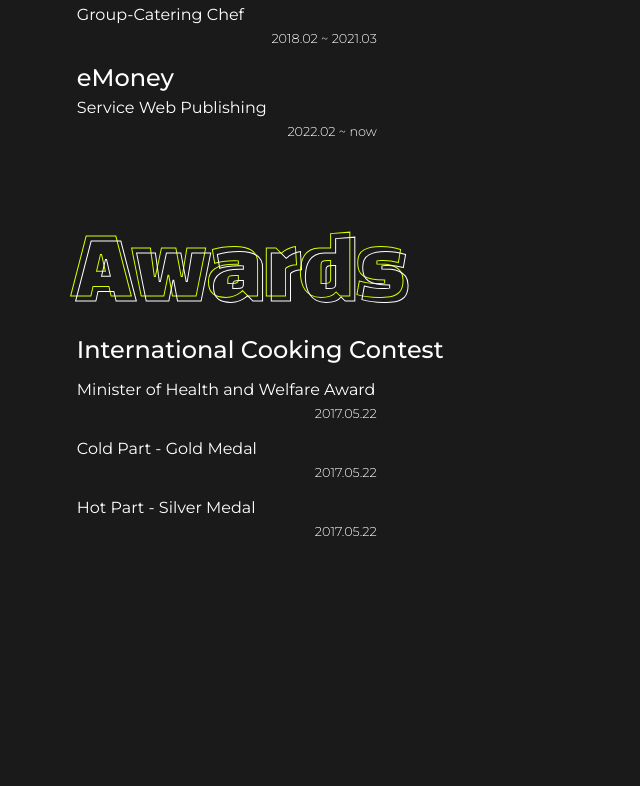
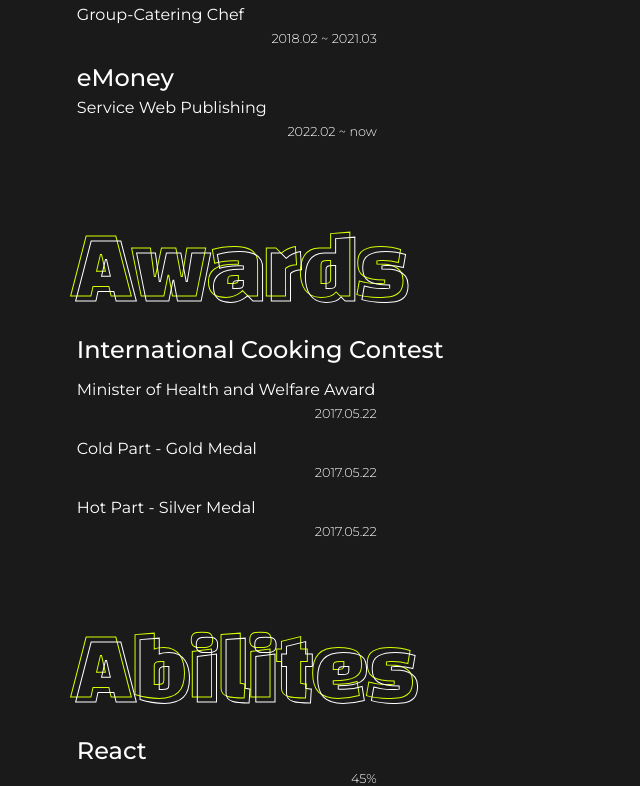
Before and after one commit to devwoodie/woodie, a React (Create React App) app: page /about in a window 1280 px wide. Shown: the part 787-1573 px from the top of the page, without its empty margins (0-640 px from the left). Before the commit the page ends 1326 px from the top, so only its background shows below. Built offline with nearby package versions, Linux system fonts and the light colour scheme.

Commit message:
feat : abilites json data add

```diff
--- a/src/component/About.js
+++ b/src/component/About.js
@@ -50,6 +50,16 @@ const About = ({ infoJson }) => {
                     </li>
                 ))}
             </ul>
+            <ul className="contents">
+                <li className="contents-list">
+                    <span className="contents-title abilites">Abilites</span>
+                </li>
+                <li className="contents-list" >
+                    <span className="contents-tit">React</span>
+                    <span className="contents-sub bar"></span>
+                    <span className="contents-date">45%</span>
+                </li>
+            </ul>
         </div>
     )
 };
--- a/src/css/About.scss
+++ b/src/css/About.scss
@@ -91,6 +91,9 @@
         &.awards::before{
           @include gradient(-5px, -5px, var(--text-green), 'Awards');
         }
+        &.abilites::before{
+          @include gradient(-5px, -5px, var(--text-green), 'Abilites');
+        }
       }
       .contents-sub{
         font-size: 1rem;
--- a/src/json/Info.json
+++ b/src/json/Info.json
@@ -46,5 +46,23 @@
       "title" : "Hot Part - Silver Medal",
       "date" : "2017.05.22"
     }
+  ],
+  "abilites" : [
+    {
+      "title" : "React",
+      "percent" : "80%"
+    },
+    {
+      "title" : "JavaScript",
+      "percent" : "80%"
+    },
+    {
+      "title" : "Scss/css",
+      "percent" : "80%"
+    },
+    {
+      "title" : "HTML",
+      "percent" : "90%"
+    }
   ]
 }
```
